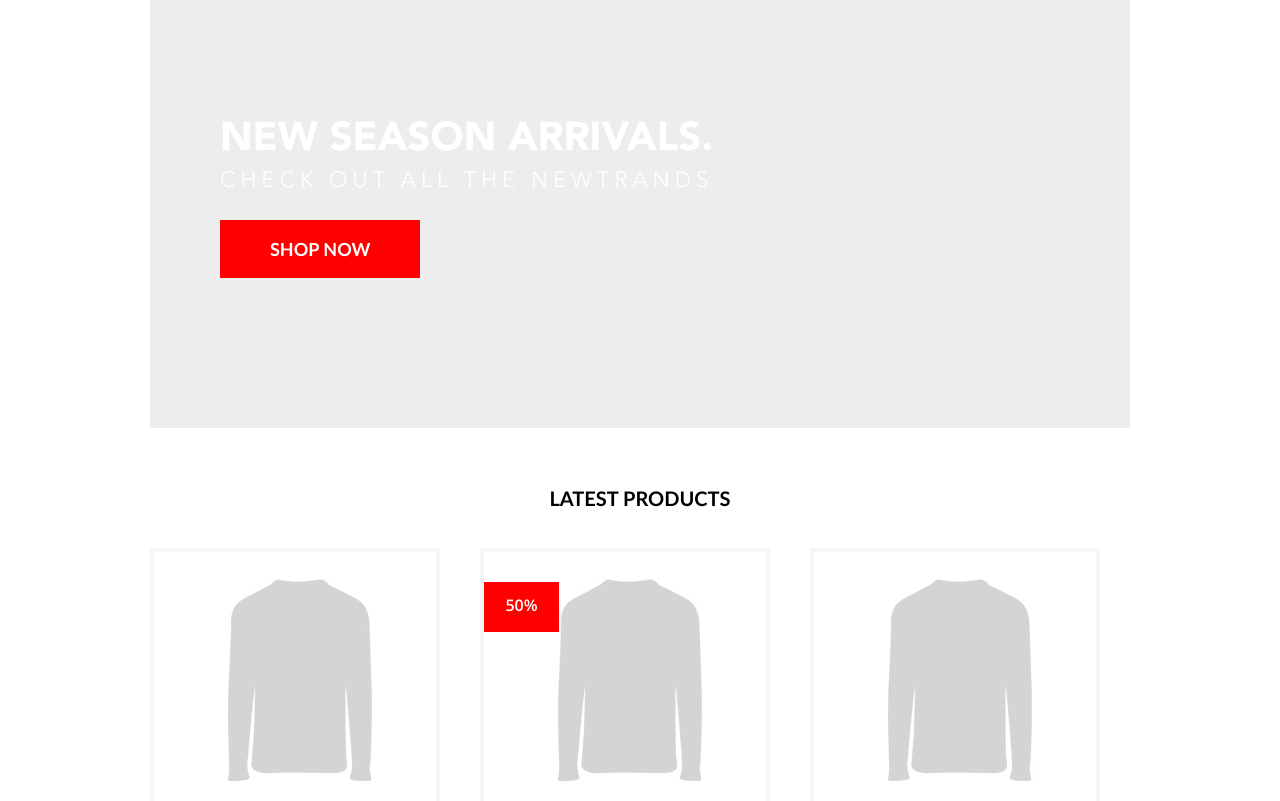
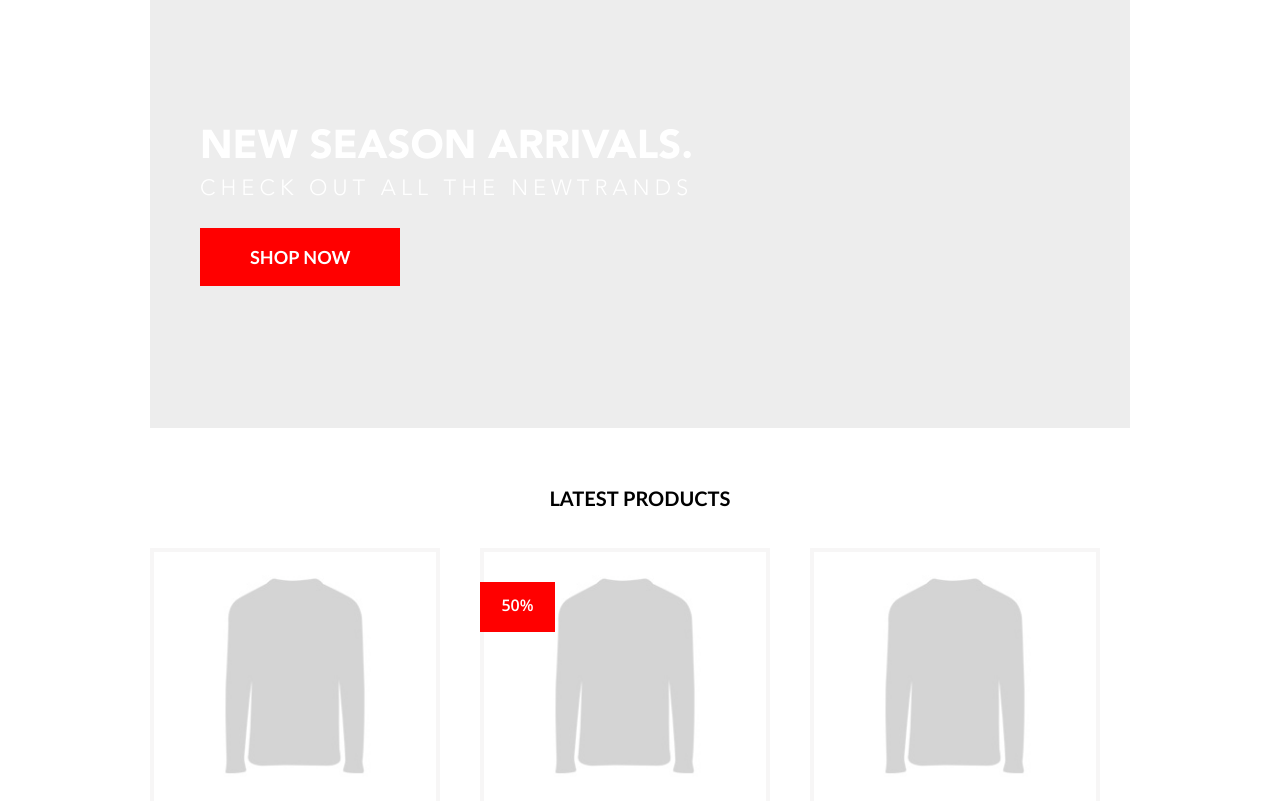
Before and after one commit to Toniokovalski/eCommerce_Template, a plain HTML site: page index.html in a window 1280 px wide. Shown: the part 140-941 px from the top of the page. Drawn offline with nearby package versions, Linux system fonts and the light colour scheme.

Commit message:
fixed billbord. fixed products.

```diff
--- a/index.html
+++ b/index.html
@@ -4,7 +4,6 @@
     <meta http-equiv="Content-Type" content="text/html; charset=utf-8" />
     <title>eCommerce template</title>
     <link rel="stylesheet" type="text/css" href="style.css" media="screen" />
-    <link href='http://fonts.googleapis.com/css?family=Open+Sans:700,400' rel='stylesheet' type='text/css'>
     <link rel="stylesheet" href="//maxcdn.bootstrapcdn.com/font-awesome/4.3.0/css/font-awesome.min.css">
     <!--<link rel="stylesheet" type="text/css" href="Js/jquery.bxslider/jquery.bxslider.css" media="screen" />-->
     <!--<script type="text/javascript" src="Js/jquery-1.11.3.js"></script>-->
@@ -47,12 +46,14 @@
     <div id="billboard" class="line">
         <div class="main image">
             <a href="#"><img src="images/billboard.jpg" alt="billboard"/></a>
+
+            <span class="big_title">New season arrivals.</span>
+            <span class="small_title">Check out all the newtrands</span>
+
+            <a class="button" href="#">Shop now</a>
         </div>
 
-        <span class="big_title">New season arrivals.</span>
-        <span class="small_title">Check out all the newtrands</span>
 
-        <a class="button" href="#">Shop now</a>
     </div>
 
 
--- a/style.css
+++ b/style.css
@@ -106,7 +106,7 @@ q:before, q:after {
     padding: 10px 0;
 }
 
-.menu {
+#billboard {
     overflow: hidden;
 }
 
@@ -182,7 +182,6 @@ h1 {
 
 .image {
     position: relative;
-    display: block;
 }
 
 .big_title {
@@ -190,8 +189,8 @@ h1 {
     font-size: 40px;
     color: white;
     position: absolute;
-    top: 260px;
-    left: 220px;
+    top: 130px;
+    left: 50px;
     text-transform: uppercase;
 }
 
@@ -200,8 +199,8 @@ h1 {
     font-size: 22px;
     color: white;
     position: absolute;
-    top: 310px;
-    left: 220px;
+    top: 180px;
+    left: 50px;
     text-transform: uppercase;
     letter-spacing: 5px;
 }
@@ -213,8 +212,8 @@ h1 {
     text-align: center;
     background: red;
     position: absolute;
-    top: 360px;
-    left: 220px;
+    top: 230px;
+    left: 50px;
     padding: 20px 50px;
     text-transform: uppercase;
 }
@@ -238,16 +237,23 @@ h2 {
 
 .products {
     width: 282px;
-    height: 360px;
     border: 4px solid #f7f6f6;
     float: left;
-    overflow: hidden;
     margin-right: 40px;
     position: relative;
+    padding-bottom: 40px;
 }
 
 .products.last {
     margin-right: 0;
+}
+
+.products a {
+    float: left;
+}
+
+.products img {
+    width: 100%;
 }
 
 .products p {
@@ -269,6 +275,7 @@ h2 {
     color: white;
     position: absolute;
     top: 30px;
+    left: -4px;
     background: red;
     width: 75px;
     height: 35px;
```
